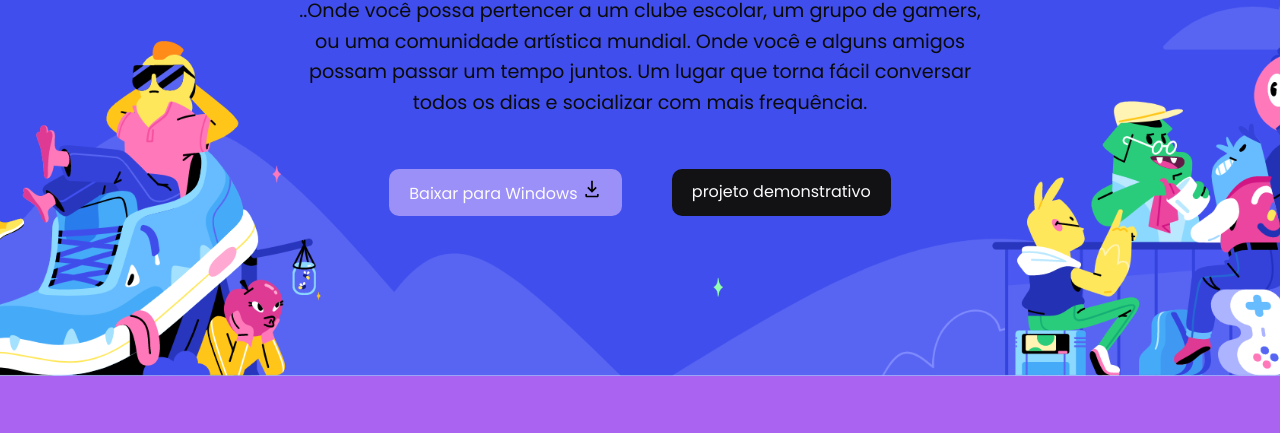
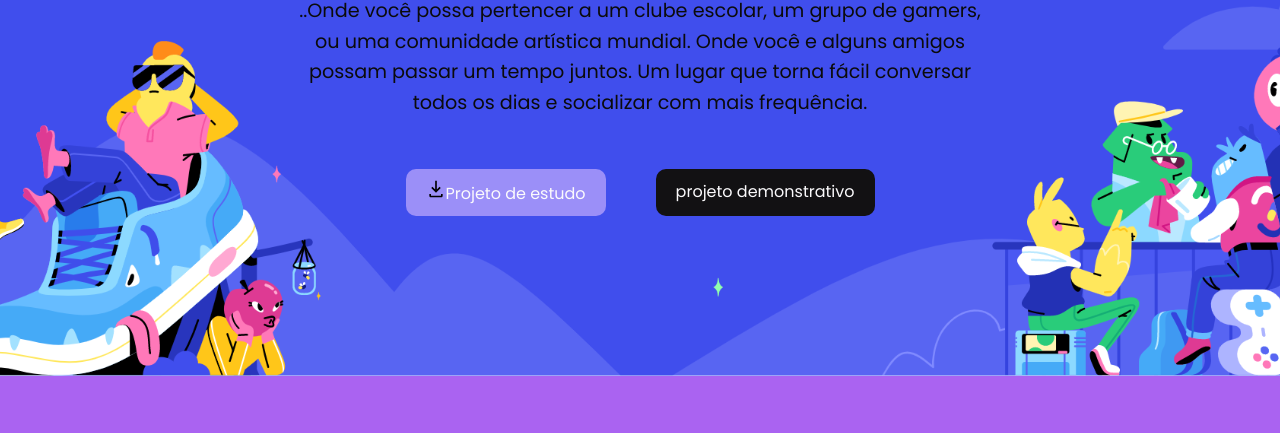
Before and after one commit to annemoura/discord-clone-landing-page, a website: page index.html in a window 1280 px wide. Shown: the part 367-800 px from the top of the page. Drawn offline with Linux system fonts and the light colour scheme.

```diff
--- a/index.html
+++ b/index.html
@@ -65,7 +65,7 @@
 
 
                     <a href="#" class="btn">
-                        Baixar para Windows <img src="img/icone-download.svg" width="20" alt="download"></a>
+                         <img src="img/icone-download.svg" width="20" alt="download">Projeto de estudo</a>
 
                     <a href="#" class="btn btn-dark">
                         projeto demonstrativo</a>
```
